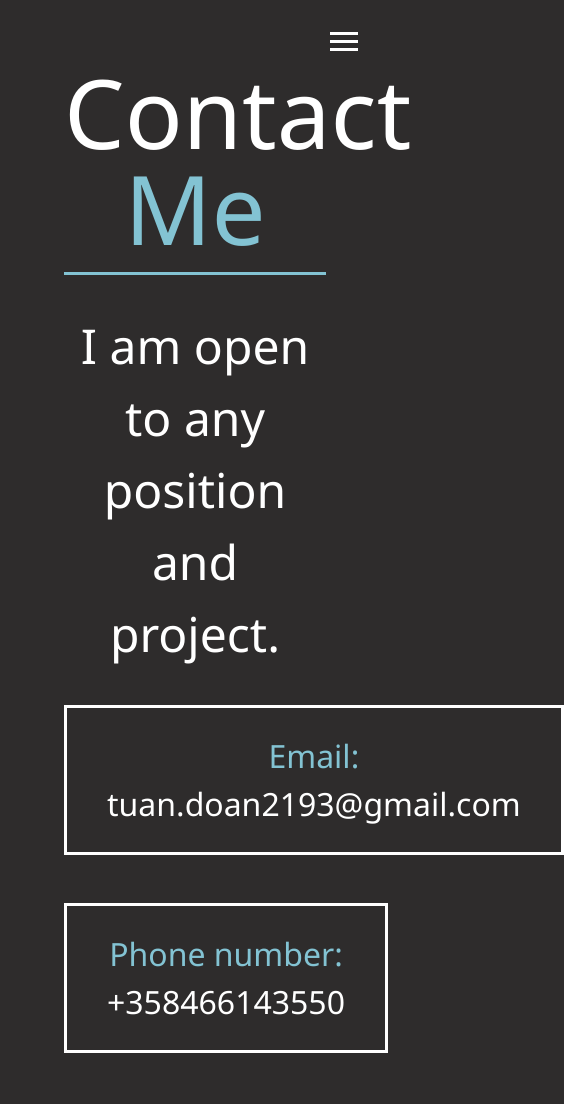
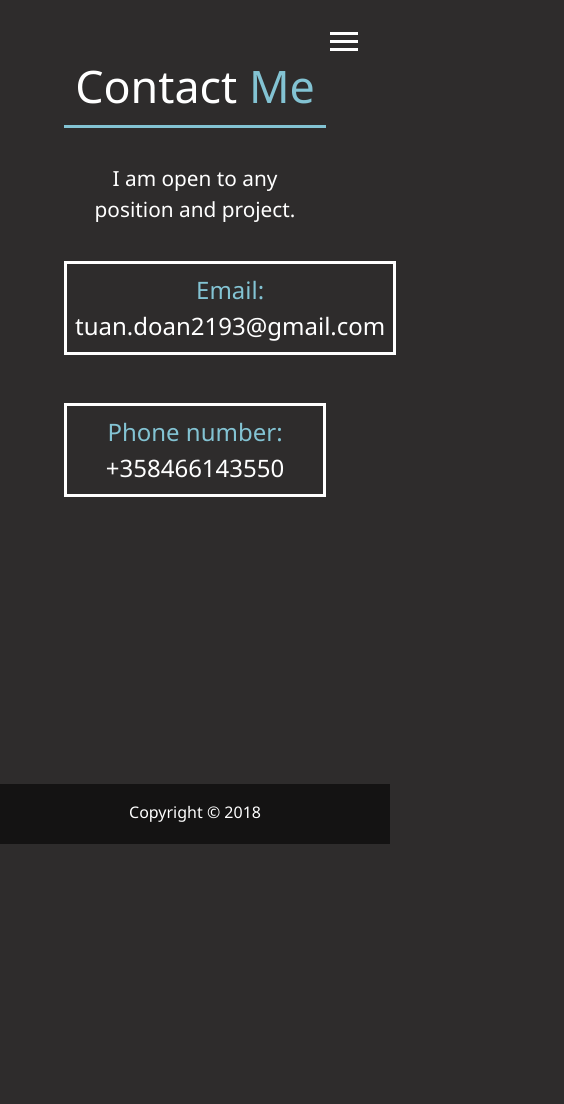
Before and after one commit to TuanDoan2193/online_portfolio, a website: page dist/contact.html in a window 390 px wide. Shown: the top 1104 px of the page, 564 px wide, since content can reach past the window. After the commit the page ends 844 px from the top, so only its background shows below. Drawn offline with Linux system fonts and the light colour scheme.

Commit message:
fixed responsiveness

```diff
--- a/scss/_mobile.scss
+++ b/scss/_mobile.scss
@@ -8,6 +8,10 @@
 @include mediaLg {
   .projects {
     grid-template-columns: repeat(3, 1fr);
+  }
+
+  #sub-heading {
+    font-size: 2.5rem;
   }
 }
 //Tablets & Small Laptops
@@ -62,6 +66,14 @@
   .projects {
     grid-template-columns: repeat(2, 1fr);
   }
+
+  #sub-heading {
+    font-size: 2rem;
+  }
+
+  #main-heading {
+    font-size: 5rem;
+  }
 }
 //Smartphone
 @include mediaSm {
@@ -70,5 +82,31 @@
   }
   .projects {
     grid-template-columns: repeat(1, 1fr);
+
+    .project-image {
+      height: 170px;
+    }
+  }
+
+  #sub-heading {
+    font-size: 1.3rem;
+  }
+
+  #email {
+    padding: 0.5rem;
+    font-size: 1.5rem;
+  }
+
+  #phone-number {
+    padding: 0.5rem;
+    font-size: 1.5rem;
+  }
+
+  #main-heading {
+    font-size: 2.8rem;
+  }
+
+  .bio.job p {
+    font-size: 1.2rem;
   }
 }
```
Also changed, not shown: dist/about.html, dist/contact.html, dist/css/main.css, dist/index.html, dist/work.html.
